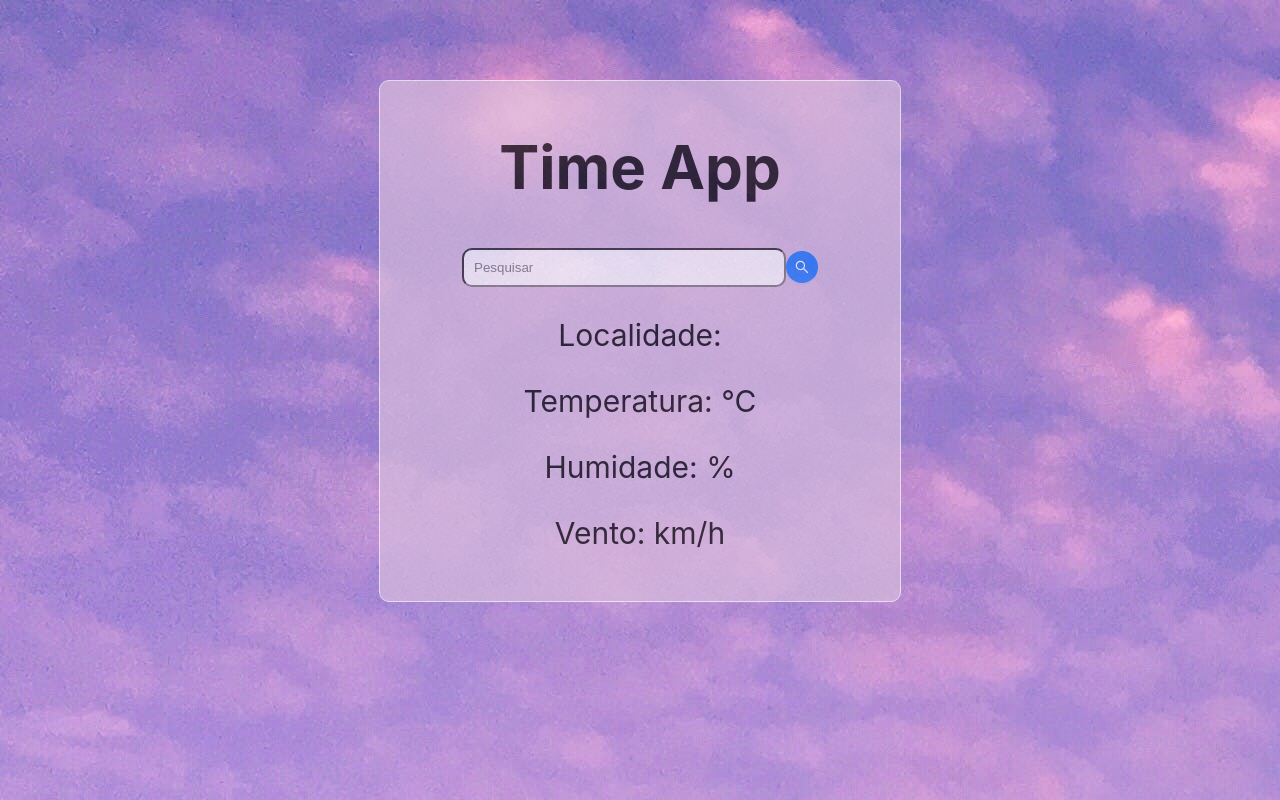
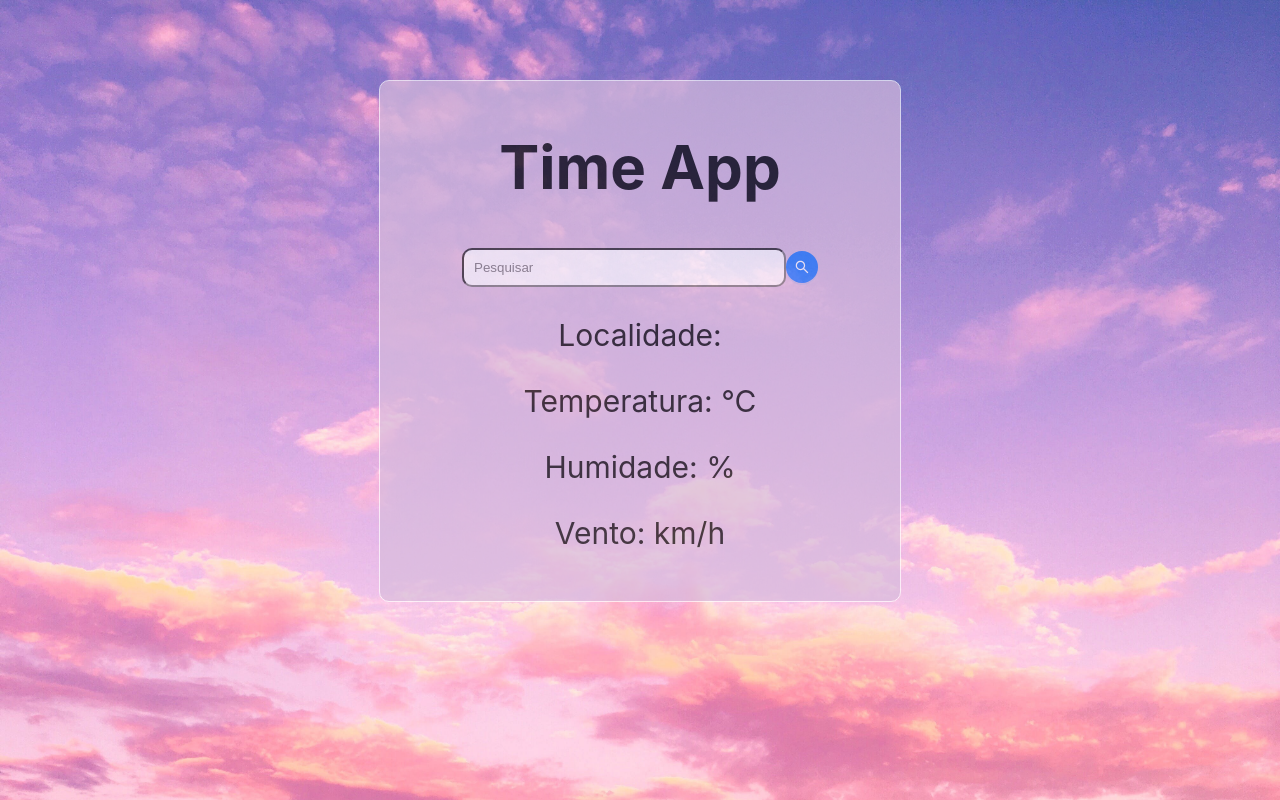
Before and after one commit to Isaiasdesemvolvedor/Clim-tico, a React (Create React App) app: page / in a window 1280 px wide. Built offline with nearby package versions, Linux system fonts and the light colour scheme.

Commit message:
Update App.css

```diff
--- a/src/App.css
+++ b/src/App.css
@@ -27,7 +27,8 @@
     body{
         background-image: url("pexels-ithalu-dominguez-907485.jpg");
         background-repeat: no-repeat;
-
+        background-size: cover;
+        height: 100vh;
     }
     @media only screen and (min-width:415px) and (max-width:515px){
     .container{
```
